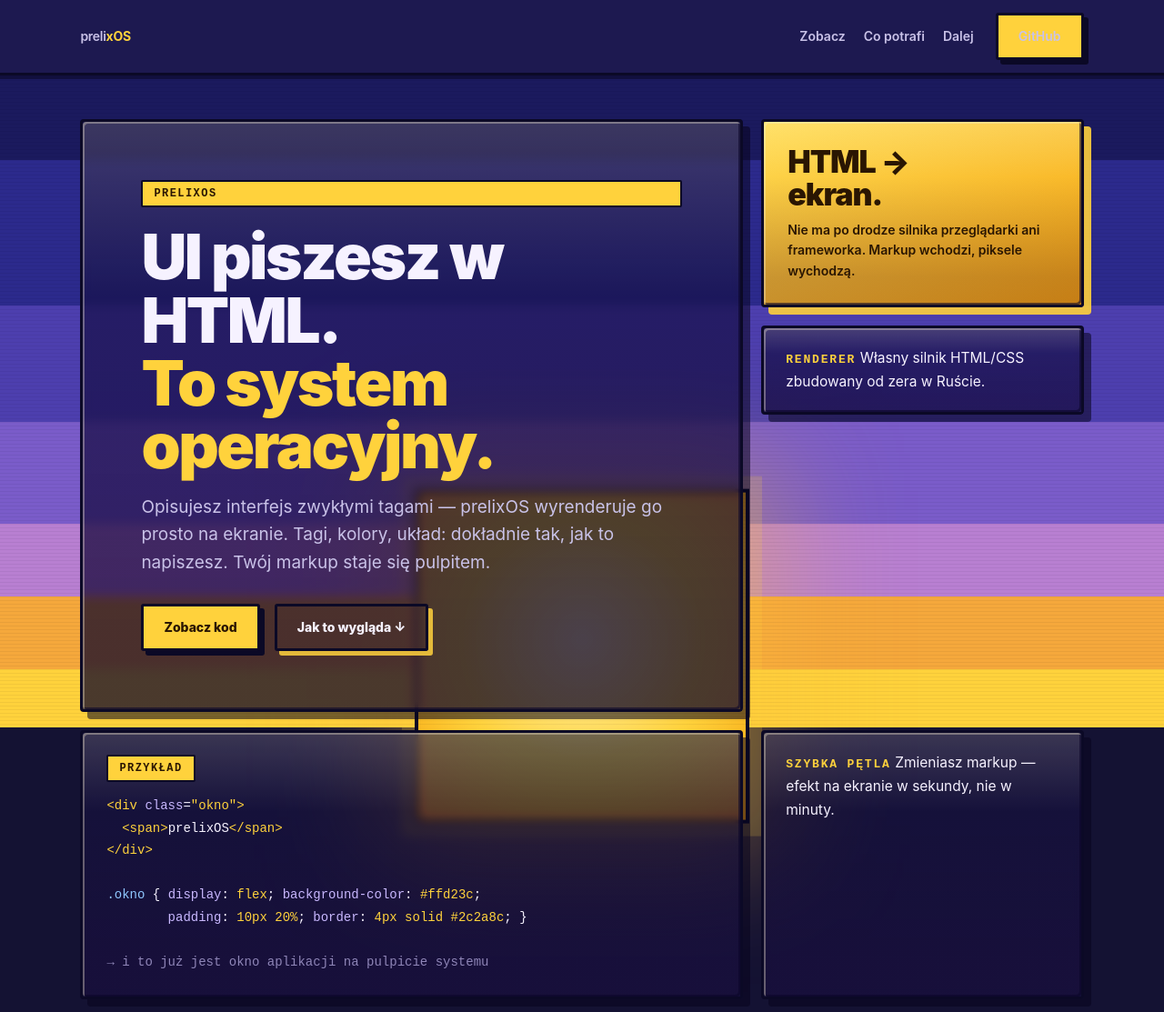
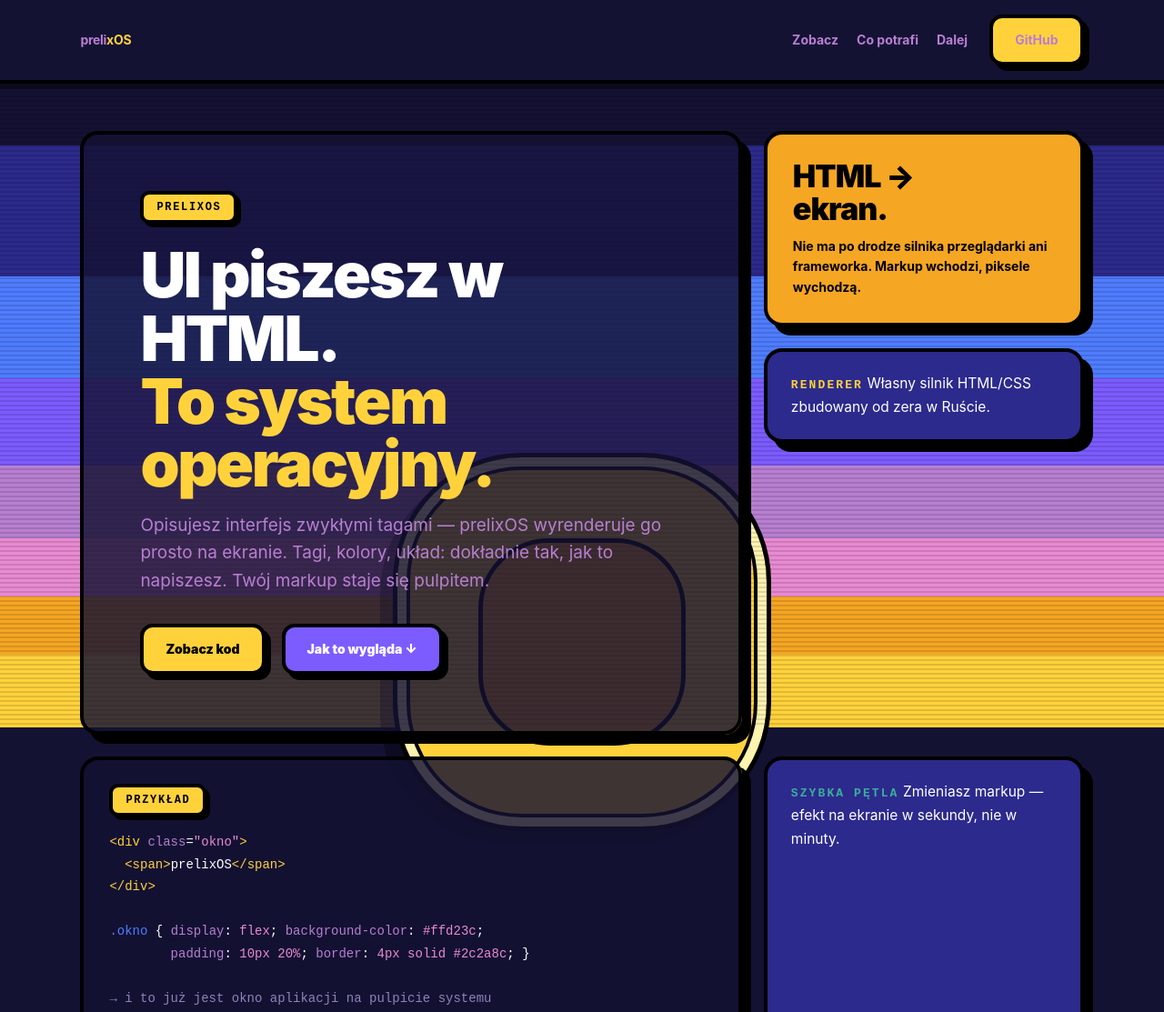
Before and after one commit to gabeczkag/prelixOS, a plain HTML site: page docs/index.html in a window 1280 px wide. Shown: the top 1113 px of the page at 91% size. Drawn offline with Linux system fonts and the light colour scheme.

Commit message:
site: 4-bit palette, blocky rounded, hard-stop gradients only

```diff
--- a/docs/index.html
+++ b/docs/index.html
@@ -6,138 +6,153 @@
 <title>prelixOS — twój HTML staje się systemem</title>
 <meta name="description" content="prelixOS: napisz interfejs w HTML — system sam wyrenderuje go prosto na ekranie.">
 <style>
+  /* ── 4-BIT PALETTE (16 kolorów, nic poza tym) ──
+     #000000 #141233 #2c2a8c #4f7dff #7c5cff #b87fd1 #e88ad2 #ffffff
+     #fff3b0 #ffd23c #f5a623 #e07a1f #d43c3c #3cad9e #8d84b8 #7a3b12 */
   :root {
-    --bg: #141233;
-    --block: rgba(23, 19, 56, 0.72);
-    --block-solid: #1d1950;
-    --line: #0b0926;
-    --sun: #ffd23c;
-    --sun-deep: #f59f0a;
-    --violet: #7c5cff;
-    --sky: #4f7dff;
-    --ink: #f6f2ff;
-    --ink-dim: #c9c2e8;
-    --shadow: 8px 8px 0 rgba(8, 5, 30, 0.55);
-    --shadow-sun: 8px 8px 0 rgba(255, 210, 60, 0.9);
+    --c-black: #000000;
+    --c-night: #141233;
+    --c-indigo: #2c2a8c;
+    --c-blue: #4f7dff;
+    --c-violet: #7c5cff;
+    --c-lav: #b87fd1;
+    --c-pink: #e88ad2;
+    --c-white: #ffffff;
+    --c-cream: #fff3b0;
+    --c-sun: #ffd23c;
+    --c-gold: #f5a623;
+    --c-orange: #e07a1f;
+    --c-red: #d43c3c;
+    --c-teal: #3cad9e;
+    --c-gray: #8d84b8;
+    --c-brown: #7a3b12;
   }
   * { margin: 0; padding: 0; box-sizing: border-box; }
   body {
     font: 16px/1.6 "Inter", "SF Pro Display", system-ui, -apple-system, "Segoe UI", sans-serif;
-    background: var(--bg);
-    color: var(--ink);
+    background: var(--c-night);
+    color: var(--c-white);
     min-height: 100vh;
     overflow-x: hidden;
   }
-  ::selection { background: rgba(255, 210, 60, 0.4); }
+  ::selection { background: var(--c-sun); color: var(--c-black); }
 
-  /* ── Blocky sunrise: hard-stop sky bands + rising sun block ────── */
+  /* ── 4-bit sunrise: twarde pasy, zero przejść ── */
   .sky { position: fixed; inset: 0; z-index: -3;
     background: linear-gradient(180deg,
-      #1b1a5e 0%, #1b1a5e 22%, #2c2a8c 22%, #2c2a8c 42%,
-      #4d3fae 42%, #4d3fae 58%, #7a5cc9 58%, #7a5cc9 72%,
-      #b87fd1 72%, #b87fd1 82%, #f5a83c 82%, #f5a83c 92%, #ffd23c 92%, #ffd23c 100%);
+      var(--c-night) 0%, var(--c-night) 20%,
+      var(--c-indigo) 20%, var(--c-indigo) 38%,
+      var(--c-blue) 38%, var(--c-blue) 52%,
+      var(--c-violet) 52%, var(--c-violet) 64%,
+      var(--c-lav) 64%, var(--c-lav) 74%,
+      var(--c-pink) 74%, var(--c-pink) 82%,
+      var(--c-gold) 82%, var(--c-gold) 90%,
+      var(--c-sun) 90%, var(--c-sun) 100%);
   }
-  .sun { position: fixed; left: 50%; bottom: -14vmin; width: 46vmin; height: 46vmin;
+  /* słońce: schodkowy pixel-round blok, wstępuje skokami */
+  .sun { position: fixed; left: 50%; bottom: -16vmin; width: 52vmin; height: 52vmin;
          transform: translateX(-50%); z-index: -2;
-         background: radial-gradient(circle at 50% 45%, #fff3b0, #ffd23c 55%, #f59f0a 100%);
-         border: 4px solid var(--line);
-         box-shadow: 0 0 0 14px rgba(255, 210, 60, .18), 0 0 120px 40px rgba(255, 190, 60, .35);
-         animation: rise 24s ease-in-out infinite alternate; }
-  @keyframes rise { to { transform: translateX(-50%) translateY(-9vmin); } }
-  .scanline { position: fixed; inset: 0; z-index: -1; pointer-events: none; opacity: .1;
-    background: repeating-linear-gradient(0deg, transparent 0 3px, rgba(0,0,20,.5) 3px 4px); }
+         background: var(--c-sun);
+         border: 5px solid var(--c-black);
+         border-radius: 34%;
+         box-shadow:
+           inset 0 0 0 10px var(--c-cream),
+           inset 0 0 0 14px var(--c-black),
+           -14px 14px 0 rgba(0,0,0,.35);
+         animation: rise 32s steps(8) infinite alternate; }
+  .sun::after { content: ""; position: absolute; inset: 22%;
+                background: var(--c-gold); border: 5px solid var(--c-black); border-radius: 34%; }
+  @keyframes rise { to { transform: translateX(-50%) translateY(-14vmin); } }
+  .scanline { position: fixed; inset: 0; z-index: -1; pointer-events: none; opacity: .12;
+    background: repeating-linear-gradient(0deg, transparent 0 3px, var(--c-black) 3px 5px); }
 
   .wrap { max-width: 1180px; margin: 0 auto; padding: 0 clamp(18px, 3vw, 40px); }
 
-  /* ── Block material: chunky border, hard offset shadow, clear glass fill ── */
+  /* ── Block material: rounded, chunky border, hard shadow, flat 4-bit fill ── */
   .blk {
-    position: relative; isolation: isolate;
-    background: var(--block);
-    border: 3px solid var(--line);
-    border-radius: 4px;
-    box-shadow: var(--shadow);
-    backdrop-filter: blur(6px) saturate(150%);
-    -webkit-backdrop-filter: blur(6px) saturate(150%);
+    position: relative;
+    background: var(--c-indigo);
+    border: 4px solid var(--c-black);
+    border-radius: 20px;
+    box-shadow: 10px 10px 0 var(--c-black);
+    transition: transform .15s steps(3), box-shadow .15s steps(3);
   }
-  .blk.sunlit { box-shadow: var(--shadow-sun); }
-  .blk::before {  /* glass edge: warm top highlight, cool bottom */
-    content: ""; position: absolute; inset: 0; border-radius: inherit;
-    pointer-events: none; z-index: 1;
-    background: linear-gradient(180deg, rgba(255,244,214,.16), transparent 30%, rgba(30,10,60,.22) 85%);
-    box-shadow: inset 2px 2px 0 rgba(255,244,214,.35), inset -2px -2px 0 rgba(10,5,40,.6);
-  }
-  .blk > * { position: relative; z-index: 3; }
-  .blk:hover { transform: translate(-2px, -2px); box-shadow: 10px 10px 0 rgba(8,5,30,.55); }
-  .blk.sunlit:hover { box-shadow: 10px 10px 0 rgba(255,210,60,.9); }
-  .blk { transition: transform .15s ease, box-shadow .15s ease; }
+  .blk:hover { transform: translate(-3px, -3px); box-shadow: 13px 13px 0 var(--c-black); }
+  .blk.sunlit { background: var(--c-violet); box-shadow: 10px 10px 0 var(--c-sun); }
+  .blk.sunlit:hover { box-shadow: 13px 13px 0 var(--c-sun); }
+  .blk.deep { background: rgba(20, 18, 51, 0.82); }
 
-  .tag { display: inline-block; font: 700 12px/1 "SF Mono", ui-monospace, monospace;
-         letter-spacing: .12em; text-transform: uppercase;
-         padding: 7px 12px; border: 2px solid var(--line); background: var(--sun);
-         color: #2a1602; border-radius: 2px; }
+  .tag { display: inline-block; font: 800 12px/1 "SF Mono", ui-monospace, monospace;
+         letter-spacing: .14em; text-transform: uppercase;
+         padding: 8px 14px; border: 4px solid var(--c-black); background: var(--c-sun);
+         color: var(--c-black); border-radius: 10px; box-shadow: 4px 4px 0 var(--c-black); }
 
-  /* ── Nav: full-width blocky bar ── */
+  /* ── Nav ── */
   .topbar { position: sticky; top: 0; z-index: 20;
-    background: var(--block-solid);
-    border-bottom: 3px solid var(--line);
-    box-shadow: 0 4px 0 rgba(8,5,30,.5); }
-  .topbar .in { max-width: 1180px; margin: 0 auto; padding: 14px clamp(18px, 3vw, 40px);
+    background: var(--c-night);
+    border-bottom: 4px solid var(--c-black);
+    box-shadow: 0 6px 0 rgba(0,0,0,.4); }
+  .topbar .in { max-width: 1180px; margin: 0 auto; padding: 16px clamp(18px, 3vw, 40px);
     display: flex; align-items: center; gap: 24px; }
-  .logo { font-weight: 900; font-size: 20px; letter-spacing: -0.02em; text-decoration: none; color: var(--ink); }
-  .logo b { color: var(--sun); }
+  .logo { font-weight: 900; font-size: 21px; letter-spacing: -0.02em; text-decoration: none; color: var(--c-white); }
+  .logo b { color: var(--c-sun); }
   .topbar .links { display: flex; gap: 20px; margin-left: auto; }
-  .topbar a { color: var(--ink-dim); text-decoration: none; font-size: 14px; font-weight: 600; }
-  .topbar a:hover { color: var(--sun); }
-  .btn { display: inline-block; padding: 12px 22px; font-size: 14px; font-weight: 800;
-         text-decoration: none; color: #2a1602; background: var(--sun);
-         border: 3px solid var(--line); border-radius: 3px;
-         box-shadow: 5px 5px 0 var(--line);
-         transition: transform .12s ease, box-shadow .12s ease; }
-  .btn:hover { transform: translate(-2px, -2px); box-shadow: 7px 7px 0 var(--line); }
-  .btn:active { transform: translate(3px, 3px); box-shadow: 2px 2px 0 var(--line); }
-  .btn.ghost { background: transparent; color: var(--ink); box-shadow: 5px 5px 0 rgba(255,210,60,.85); }
-  .btn.ghost:hover { box-shadow: 7px 7px 0 rgba(255,210,60,.85); }
+  .topbar a { color: var(--c-lav); text-decoration: none; font-size: 14px; font-weight: 700; }
+  .topbar a:hover { color: var(--c-sun); }
+  .btn { display: inline-block; padding: 13px 24px; font-size: 14px; font-weight: 900;
+         text-decoration: none; color: var(--c-black); background: var(--c-sun);
+         border: 4px solid var(--c-black); border-radius: 14px;
+         box-shadow: 6px 6px 0 var(--c-black);
+         transition: transform .12s steps(2), box-shadow .12s steps(2); }
+  .btn:hover { transform: translate(-3px, -3px); box-shadow: 9px 9px 0 var(--c-black); }
+  .btn:active { transform: translate(4px, 4px); box-shadow: 2px 2px 0 var(--c-black); }
+  .btn.ghost { background: var(--c-violet); color: var(--c-white); box-shadow: 6px 6px 0 var(--c-black); }
 
   /* ── Bento layout ── */
-  .bento { display: grid; grid-template-columns: repeat(12, 1fr); gap: 20px;
-           padding: 48px 0 20px; }
+  .bento { display: grid; grid-template-columns: repeat(12, 1fr); gap: 24px;
+           padding: 52px 0 20px; }
   .col-8 { grid-column: span 8; } .col-4 { grid-column: span 4; }
-  .col-6 { grid-column: span 6; } .col-12 { grid-column: span 12; }
+  .col-12 { grid-column: span 12; }
 
-  .hero { padding: clamp(34px, 5vw, 64px); display: flex; flex-direction: column; justify-content: center; }
-  h1 { font-size: clamp(40px, 5.4vw, 74px); line-height: 1.0; letter-spacing: -0.035em; font-weight: 900; margin: 20px 0 18px; }
-  h1 .sunword { color: var(--sun); }
-  .hero p { font-size: clamp(16px, 1.8vw, 19px); color: var(--ink-dim); max-width: 52ch; }
-  .hero .cta { display: flex; gap: 16px; margin-top: 30px; flex-wrap: wrap; }
+  .hero { padding: clamp(34px, 5vw, 62px); display: flex; flex-direction: column; justify-content: center; align-items: flex-start; }
+  h1 { font-size: clamp(40px, 5.4vw, 74px); line-height: 1.0; letter-spacing: -0.035em; font-weight: 900; margin: 22px 0 18px; }
+  h1 .sunword { color: var(--c-sun); }
+  .hero p { font-size: clamp(16px, 1.8vw, 19px); color: var(--c-lav); max-width: 52ch; }
+  .hero .cta { display: flex; gap: 18px; margin-top: 32px; flex-wrap: wrap; }
 
-  .side { display: flex; flex-direction: column; gap: 20px; }
-  .sunblock { padding: 26px; display: flex; flex-direction: column; justify-content: center; align-items: flex-start; gap: 10px; background: linear-gradient(160deg, #ffdd55, #f59f0a); color: #2a1602; }
+  .side { display: flex; flex-direction: column; gap: 24px; }
+  .sunblock { padding: 28px; display: flex; flex-direction: column; justify-content: center; align-items: flex-start; gap: 12px;
+              background: var(--c-gold); color: var(--c-black); }
   .sunblock .big { font-size: 34px; font-weight: 900; letter-spacing: -0.03em; line-height: 1.05; }
-  .sunblock p { font-size: 14px; font-weight: 600; }
-  .miniblk { padding: 20px 24px; }
-  .miniblk .k { font: 800 13px/1 "SF Mono", ui-monospace, monospace; letter-spacing: .14em; text-transform: uppercase; color: var(--sun); }
-  .miniblk .v { font-size: 15.5px; color: var(--ink); margin-top: 8px; }
+  .sunblock p { font-size: 14px; font-weight: 700; }
+  .miniblk { padding: 22px 26px; }
+  .miniblk .k { font: 900 13px/1 "SF Mono", ui-monospace, monospace; letter-spacing: .16em; text-transform: uppercase; color: var(--c-sun); }
+  .miniblk .v { font-size: 15.5px; color: var(--c-white); margin-top: 10px; }
+  .miniblk.mint .k { color: var(--c-teal); }
 
-  .demo { padding: 24px 26px 26px; }
-  .demo pre { overflow-x: auto; font: 14px/1.75 "SF Mono", "JetBrains Mono", ui-monospace, monospace; margin-top: 14px; }
-  .demo .tag2 { color: #ffd23c; } .demo .attr2 { color: #c9b8ff; } .demo .sel2 { color: #8fc7ff; } .demo .val2 { color: #ffd23c; } .demo .com { color: #8f86b8; }
+  .demo { padding: 26px 28px 28px; }
+  .demo pre { overflow-x: auto; font: 14px/1.75 "SF Mono", "JetBrains Mono", ui-monospace, monospace; margin-top: 16px; }
+  .demo .tag2 { color: var(--c-sun); } .demo .attr2 { color: var(--c-lav); } .demo .sel2 { color: var(--c-blue); } .demo .val2 { color: var(--c-pink); } .demo .com { color: var(--c-gray); }
 
-  .features { display: grid; grid-template-columns: repeat(3, 1fr); gap: 20px; padding: 20px 0; }
-  .card { padding: 28px 26px; }
-  .card .ico { font-size: 30px; display: block; margin-bottom: 16px; }
-  .card h3 { font-size: 18px; font-weight: 800; margin-bottom: 8px; letter-spacing: -0.01em; }
-  .card h3::after { content: ""; display: block; width: 42px; height: 5px; background: var(--sun); border: 2px solid var(--line); margin-top: 8px; }
-  .card p { font-size: 14.5px; color: var(--ink-dim); }
+  .features { display: grid; grid-template-columns: repeat(3, 1fr); gap: 24px; padding: 24px 0; }
+  .card { padding: 30px 28px; }
+  .card .ico { font-size: 32px; display: block; margin-bottom: 18px; }
+  .card h3 { font-size: 18px; font-weight: 900; margin-bottom: 10px; letter-spacing: -0.01em; }
+  .card h3::after { content: ""; display: block; width: 46px; height: 6px; background: var(--c-sun); border: 3px solid var(--c-black); border-radius: 6px; margin-top: 10px; }
+  .card p { font-size: 14.5px; color: var(--c-lav); }
+  .card:nth-child(2) h3::after { background: var(--c-pink); }
+  .card:nth-child(3) h3::after { background: var(--c-teal); }
 
-  .road { grid-column: span 8; padding: clamp(30px, 4vw, 48px); display: flex; flex-direction: column; gap: 12px; align-items: flex-start; }
+  .road { grid-column: span 8; padding: clamp(30px, 4vw, 48px); display: flex; flex-direction: column; gap: 14px; align-items: flex-start; }
   .road h2 { font-size: clamp(26px, 3.4vw, 40px); letter-spacing: -0.03em; font-weight: 900; }
-  .road p { color: var(--ink-dim); }
-  .cta-block { grid-column: span 4; padding: clamp(30px, 4vw, 48px); display: flex; flex-direction: column; gap: 16px; justify-content: center; align-items: flex-start; }
+  .road p { color: var(--c-lav); }
+  .cta-block { grid-column: span 4; padding: clamp(30px, 4vw, 48px); display: flex; flex-direction: column; gap: 18px; justify-content: center; align-items: flex-start;
+               background: var(--c-violet); }
 
-  footer { text-align: center; padding: 44px 0 52px; color: #8d84b8; font-size: 13.5px; }
+  footer { text-align: center; padding: 48px 0 56px; color: var(--c-gray); font-size: 13.5px; }
 
   @media (max-width: 900px) {
-    .col-8, .col-4, .col-6, .road, .cta-block { grid-column: span 12; }
+    .col-8, .col-4, .road, .cta-block { grid-column: span 12; }
     .features { grid-template-columns: 1fr; }
     .topbar .links { display: none; }
   }
@@ -164,7 +179,7 @@
 
 <main class="wrap">
   <section class="bento">
-    <div class="hero blk col-8">
+    <div class="hero blk deep col-8">
       <span class="tag">prelixOS</span>
       <h1>UI piszesz w HTML.<br><span class="sunword">To system operacyjny.</span></h1>
       <p>Opisujesz interfejs zwykłymi tagami — prelixOS wyrenderuje go prosto na ekranie.
@@ -176,7 +191,7 @@
     </div>
 
     <div class="side col-4">
-      <div class="sunblock blk sunlit">
+      <div class="sunblock blk">
         <span class="big">HTML →<br>ekran.</span>
         <p>Nie ma po drodze silnika przeglądarki ani frameworka. Markup wchodzi, piksele wychodzą.</p>
       </div>
@@ -186,7 +201,7 @@
       </div>
     </div>
 
-    <div class="demo blk col-8" id="demo">
+    <div class="demo blk deep col-8" id="demo">
       <span class="tag">przykład</span>
 <pre><span class="tag2">&lt;div</span> <span class="attr2">class</span>=<span class="val2">"okno"</span><span class="tag2">&gt;</span>
   <span class="tag2">&lt;span&gt;</span>prelixOS<span class="tag2">&lt;/span&gt;</span>
@@ -198,24 +213,24 @@
 <span class="com">→ i to już jest okno aplikacji na pulpicie systemu</span></pre>
     </div>
 
-    <div class="miniblk blk col-4">
+    <div class="miniblk blk mint col-4">
       <span class="k">Szybka pętla</span>
       <span class="v">Zmieniasz markup — efekt na ekranie w sekundy, nie w minuty.</span>
     </div>
   </section>
 
   <section class="features" id="features">
-    <div class="card blk">
+    <div class="card blk deep">
       <span class="ico">🧱</span>
       <h3>Deklaratywne UI</h3>
       <p>Opisujesz wygląd w HTML i CSS, system sam liczy układ, kolory i każdy piksel ekranu.</p>
     </div>
-    <div class="card blk">
+    <div class="card blk deep">
       <span class="ico">🪶</span>
       <h3>Lekki rdzeń</h3>
       <p>System chodzi bez ciężkich silników graficznych — szybki start, niskie wymagania.</p>
     </div>
-    <div class="card blk">
+    <div class="card blk deep">
       <span class="ico">🌅</span>
       <h3>Wschód słońca</h3>
       <p>Interfejs systemu rodzi się od nowa co render — jak poranek, tylko szybciej.</p>
@@ -223,13 +238,13 @@
   </section>
 
   <section class="bento" id="road">
-    <div class="road blk">
+    <div class="road blk deep">
       <h2>Co dalej?</h2>
       <p>Następny przystanek: kliknięcia i&nbsp;klawiatura płyną z&nbsp;HTML-a prosto do systemu.
          Potem obrazki, selektory klas i&nbsp;ładniejsza typografia.</p>
     </div>
     <div class="cta-block blk sunlit">
-      <span class="k" style="font: 800 13px/1 ui-monospace, monospace; letter-spacing:.14em; text-transform:uppercase;">gotowy?</span>
+      <span class="k" style="font: 900 13px/1 'SF Mono', ui-monospace, monospace; letter-spacing:.16em; text-transform:uppercase; color:#ffd23c;">gotowy?</span>
       <a class="btn" href="https://github.com/gabeczkag/prelixOS" target="_blank" rel="noopener">Śledź postęp</a>
     </div>
   </section>
```
